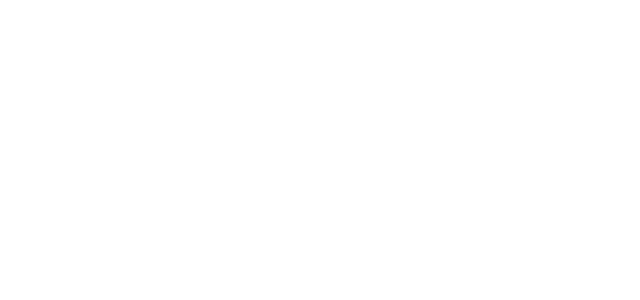
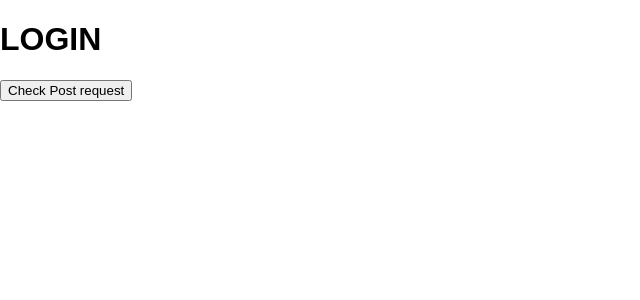
Before and after one commit to Iordanchic/chat-app-snails, a React (Create React App) app in the folder chat/: page /login in a window 1280 px wide. Shown: the top 300 px of the page, without its empty margins (0-640 px from the left). Built offline with nearby package versions, Linux system fonts and the light colour scheme.

Commit message:
Added MainLayout

```diff
--- a/chat/src/App.js
+++ b/chat/src/App.js
@@ -2,13 +2,15 @@
 import {Route, Switch, Link} from 'react-router-dom';
 import logo from './logo.svg';
 import './App.css';
-import Login from './components/Login/Login'
+
+import Login from './components/Login/Login';
+import MainLayout from './components/MainLayout';
 
 class App extends Component {
 
   getInfoFromServer = () => {
 
-    let id = JSON.stringify({ number: 100  });
+    let id = JSON.stringify({ number: 100 });
     fetch(`/aaa`, { method: 'POST', headers: { "Content-Type": "application/json" }, body: id })
     .then(res => res.json())
     .then(res => {
@@ -22,11 +24,11 @@
   render() {
 
     return (
-      <div className="App">
+      <MainLayout>
         <Switch>
-          <Route exact path="/" component={Login} />
+          <Route path='/login' component={Login} />
         </Switch>
-      </div>
+      </MainLayout>
     );
   }
 }
--- a/chat/src/components/Login/Login.js
+++ b/chat/src/components/Login/Login.js
@@ -4,11 +4,23 @@
     constructor(props) {
         super(props);
     }
+    getInfoFromServer = () => {
+
+            let data = JSON.stringify({ info: "Hello from client", name: "Petya"});
+            fetch(`/aaa`, { method: 'POST', headers: { "Content-Type": "application/json" }, body: data })
+            .then(res => res.json())
+            .then(res => {
+
+                console.log("res", res)
+            })
+            .catch(res => console.log('error'));
+          }
 
     render() {
         return (
             <div>
                 <h1> LOGIN </h1>
+                <button onClick={this.getInfoFromServer}> Check Post request </button>
             </div>
         )
     }
--- /dev/null
+++ b/chat/src/components/MainLayout.js
@@ -0,0 +1,18 @@
+import React from 'react';
+
+
+export default class MainLayout extends React.Component {
+    constructor(props) {
+        super(props)
+
+    }
+
+
+    render() {
+        return(
+            <div>
+                {this.props.children}
+            </div>
+        )
+    }
+}
--- a/chat/src/index.js
+++ b/chat/src/index.js
@@ -10,6 +10,5 @@
     <Router>
         <App />
     </Router>
-
     , document.getElementById('root'));
 registerServiceWorker();
```
Also changed, not shown: 2 other files (tests, documents, lock files or other folders).
